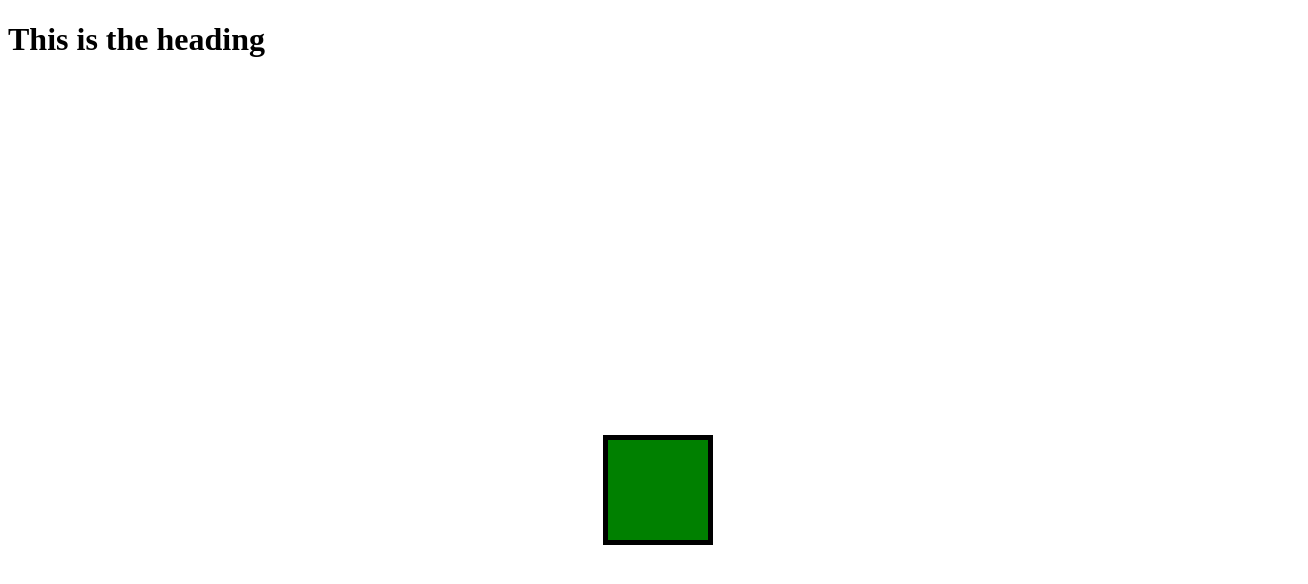
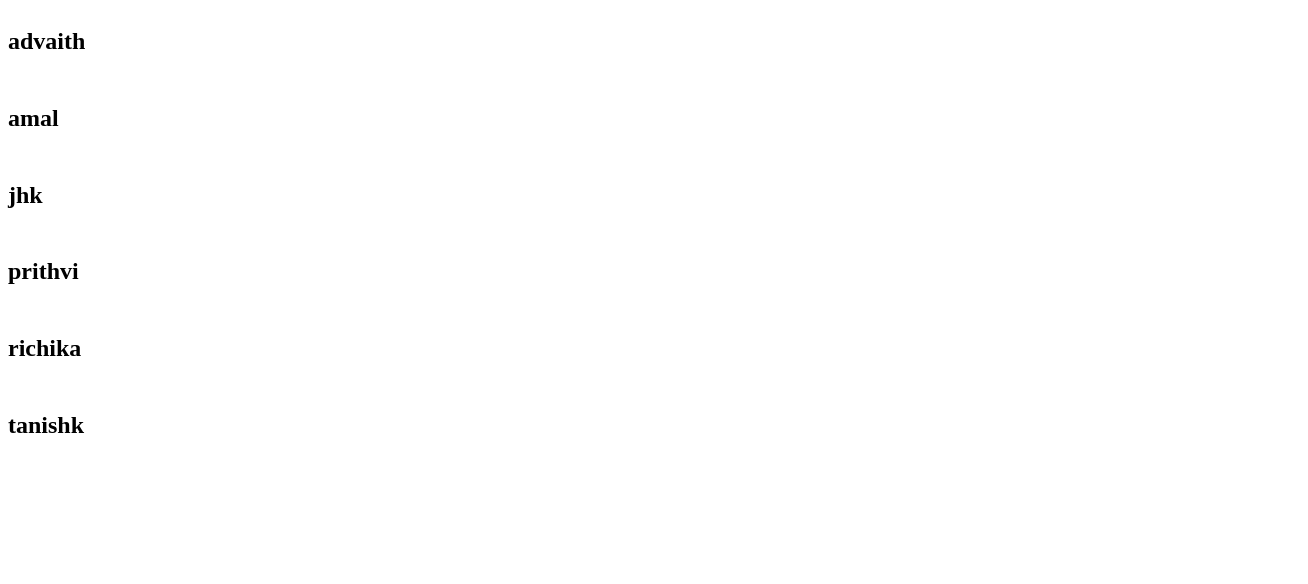
Before and after one commit to iammannat03/hyper-todo-list, a plain HTML site: page index.html in a window 1280 px wide. Shown: the whole page, 1308 px wide, since content can reach past the window. Drawn offline with Linux system fonts and the light colour scheme.

Commit message:
refactor: update index.html structure and add flexbox styling

```diff
--- a/index.html
+++ b/index.html
@@ -11,9 +11,30 @@
     <title>GIT and GITHUB Session</title>
   </head>
   <body>
-    <h1>This is the heading</h1>
-    <div class="container">
-      <div class="red-box" />
+    <div class="flex-col">
+        <div>
+          <h2>advaith</h2>
+          <div></div>
+        </div>
+        <div>
+          <h2>amal</h2>
+          <div></div>
+        </div>
+        <div>
+          <h2>jhk</h2>
+          <div></div>
+        </div>
+        <div>
+          <h2>prithvi</h2>
+          <div></div>
+        </div>
+        <div>
+          <h2>richika</h2>
+          <div></div>
+        </div>
+        <div>
+          <h2>tanishk</h2>
+          <div></div>
+        </div>
     </div>
-  </body>
 </html>
--- a/style.css
+++ b/style.css
@@ -13,3 +13,9 @@
   background-color: green;
   border: 5px solid black;
 }
+
+.flex-col {
+  display: flex;
+  flex-direction: column;
+  gap: 10px;
+}
```
